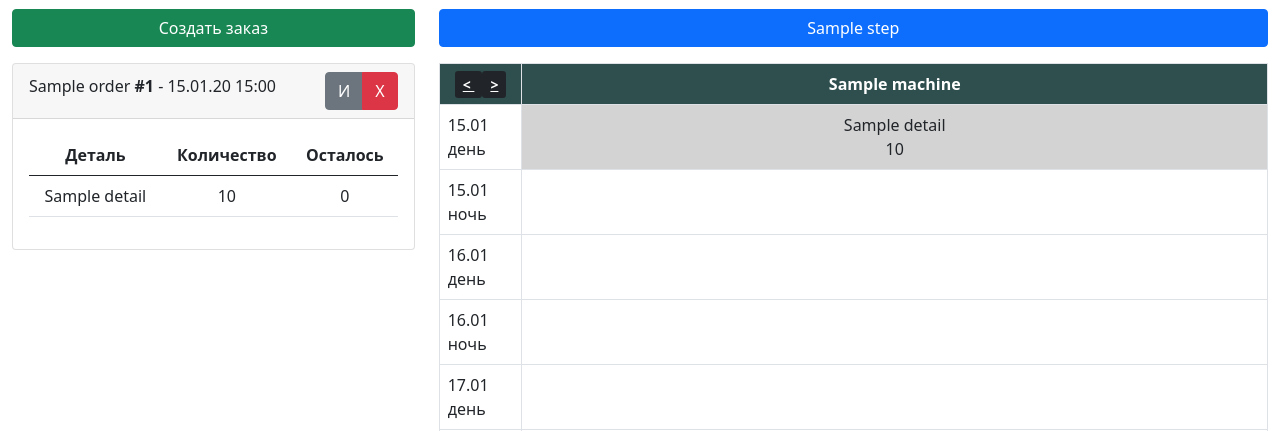
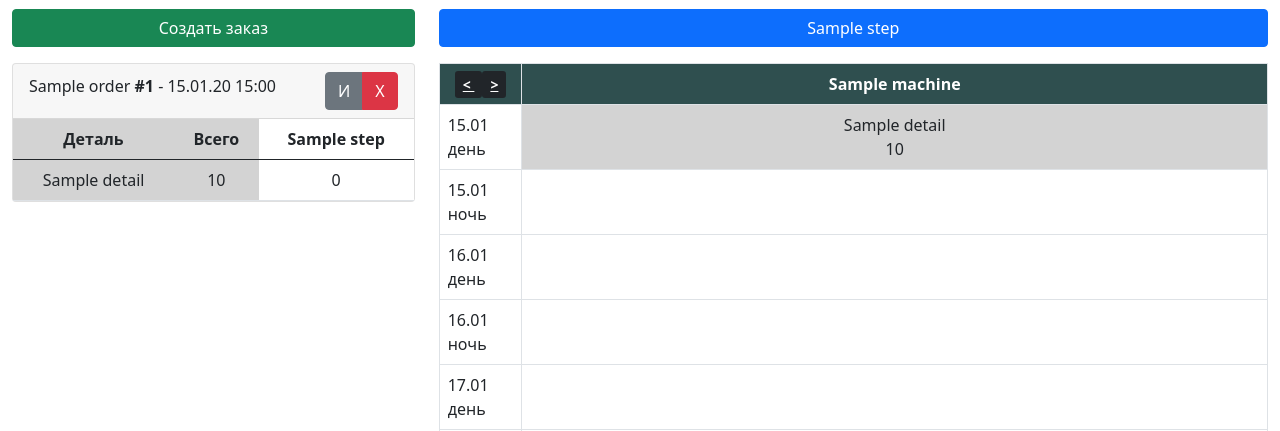
Before and after one commit to AHTOOOXA/industrial_proj, a Django app: page /stats in a window 1280 px wide. Shown: the part 56-487 px from the top of the page. Run offline with Django 4.2, Linux system fonts and the light colour scheme; a user stored in the database is signed in; tables that the repository leaves empty hold one stand-in row (values such as "Sample post"); parts of the project's set-up code (start-up, migrations or seed data) failed here and were passed over; some libraries are stand-ins or nearby versions.

Commit message:
orders_list displays leftovers by steps

```diff
--- a/core/scripts.py
+++ b/core/scripts.py
@@ -1,7 +1,7 @@
 import datetime
 
 from .forms import PlanForm
-from .models import Report, Machine, Detail, ReportEntry, Table, Plan
+from .models import Report, Machine, Detail, ReportEntry, Table, Plan, Step, Order, OrderEntry
 
 
 # COMPLETE REFACTOR NEEDED
@@ -50,3 +50,17 @@ def get_shifts_table(
                 row.append(cell)
         table.append(row)
     return step.pk, machines, table
+
+
+def get_leftovers():
+    steps = Step.objects.all()
+    leftovers = {}
+    for step in steps:
+        leftovers[step.pk] = {}
+    for order_entry in OrderEntry.objects.all():
+        for step in steps:
+            leftovers[step.pk][order_entry.pk] = order_entry.quantity
+            for report_entry in ReportEntry.objects.filter(report__order=order_entry.order, report__step=step, detail=order_entry.detail):
+                print('hello', order_entry.detail, report_entry.detail, report_entry.quantity)
+                leftovers[step.id][order_entry.pk] -= report_entry.quantity
+    return leftovers
--- a/core/templates/core/partials/order_entries_list.html
+++ b/core/templates/core/partials/order_entries_list.html
@@ -1,12 +1,28 @@
 {% load template_filters %}
+<style>
+    .order-table-names {
+        background-color: lightgray;
+    }
+
+    .order-table-total {
+        background-color: lightgray;
+    }
+</style>
 <div id="order-entries-list-{{ order.pk }}">
   <div class="table-responsive">
-        <table class="table bg-white">
+    <table class="table bg-white mb-0">
+      <colgroup>
+        <col class="order-table-names"/>
+        <col class="order-table-total"/>
+        <col/>
+      </colgroup>
       <thead>
       <tr>
         <th class="text-center" scope="col">Деталь</th>
-                <th class="text-center" scope="col">Количество</th>
-                <th class="text-center" scope="col">Осталось</th>
+        <th class="text-center" scope="col">Всего</th>
+        {% for step in steps %}
+          <th class="text-center" scope="col"> {{ step.name }} </th>
+        {% endfor %}
       </tr>
       </thead>
       <tbody>
@@ -18,17 +34,11 @@
           <td class="text-center">
             {{ order_entry.quantity }}
           </td>
+          {% for step in steps %}
             <td class="text-center">
-                        {{ order_entries_leftovers|lookup:order_entry.id }}
+              {{ leftovers|lookup:step.pk|lookup:order_entry.pk }}
             </td>
-{#                    <td class="justify-content-center" style="width: 5%">#}
-{#                        <button class="btn btn-danger btn-sm"#}
-{#                                type="button"#}
-{#                                hx-post="{% url 'order_entries_delete' order.pk order_entry.pk %}"#}
-{#                                hx-target="#order-entries-list-{{ order.pk }}"#}
-{#                                hx-trigger="click">X#}
-{#                        </button>#}
-{#                    </td>#}
+          {% endfor %}
         </tr>
       {% endfor %}
       </tbody>
--- a/core/templates/core/partials/orders_list.html
+++ b/core/templates/core/partials/orders_list.html
@@ -9,7 +9,7 @@
 
 <div class="scrollable" id="orders-list">
   {% for order in orders %}
-    <div class="card mb-1">
+    <div class="card mb-1" id="order-card">
       <div class="card-header">
         <div class="row">
           <h6 class="col-auto me-auto align-self-center">{{ order.name }} <b>#{{ order.number }}</b> - {{ order.date|date:'d.m.y H:i' }}</h6>
@@ -19,14 +19,15 @@
               <button class="btn btn-danger"
                       type="button"
                       hx-post="{% url 'orders_delete' order.pk %}"
-                      hx-target="#orders-list"
+                      hx-target="#order-card"
+                      hx-swap="outerHTML"
                       hx-trigger="click">Х
               </button>
             </div>
           </div>
         </div>
       </div>
-      <div class="card-body">
+      <div class="card-body" style="padding: 0">
         {% include 'core/partials/order_entries_list.html' %}
 
 
--- a/core/views.py
+++ b/core/views.py
@@ -15,10 +15,10 @@ from django.views.generic import ListView
 from django_tables2 import SingleTableView, RequestConfig
 
 from .models import ReportEntry, Report, OrderEntry, Order, Machine, Table, Detail, User, Plan, PlanEntry, Step
-from core.forms import UserCreateForm, UserCreateAdminForm, ReportForm, ReportEntryForm, ReportEntryFormset, OrderForm, \
+from core.forms import UserCreateAdminForm, ReportForm, ReportEntryForm, ReportEntryFormset, OrderForm, \
     OrderEntryForm, OrderEntryFormset, DetailForm, MachineForm, PlanForm, PlanEntryFormset
 from .decorators import allowed_user_roles, unauthenticated_user
-from .scripts import get_shifts_table
+from .scripts import get_shifts_table, get_leftovers
 
 
 @login_required(login_url='login_user')
@@ -29,15 +29,19 @@ def home(request):
 @login_required(login_url='login_user')
 @allowed_user_roles(['ADMIN', 'MODERATOR'])
 def stats(request):
+    leftovers = get_leftovers()
+
     orders = Order.objects.all().order_by('-id')
     order_entries_leftovers = {}
     for order_entry in OrderEntry.objects.all():
         order_entries_leftovers[order_entry.id] = order_entry.quantity
         for report_entry in ReportEntry.objects.filter(report__order=order_entry.order):
             order_entries_leftovers[order_entry.id] -= report_entry.quantity
+
     active_step_pk, machines, table = get_shifts_table()
     context = {
         'orders': orders,
+        'leftovers': leftovers,
         'order_entries_leftovers': order_entries_leftovers,
         'steps': Step.objects.all(),
         'active_step_pk': active_step_pk,
@@ -154,11 +158,12 @@ def add_order_entry_form(request):
 @allowed_user_roles(['ADMIN', 'MODERATOR'])
 def orders_delete(request, pk):
     Order.objects.get(pk=pk).delete()
-    orders = Order.objects.all().order_by('-id')
-    context = {
-        'orders': orders,
-    }
-    return render(request, 'core/partials/orders_list.html', context)
+    # orders = Order.objects.all().order_by('-id')
+    # context = {
+    #     'orders': orders,
+    # }
+    # return render(request, 'core/partials/orders_list.html', context)
+    return HttpResponse('')
 
 
 @login_required(login_url='login_user')
@@ -498,6 +503,8 @@ def users_add(request):
         if form.is_valid():
             form.save()
             messages.success(request, f'Сотрудник успешно зарегистрирован')
+        else:
+            messages.error(request, f'Ошибка')
         return redirect('users_view')
 
 
```
Lines whose indentation alone changed are shown as unchanged.
